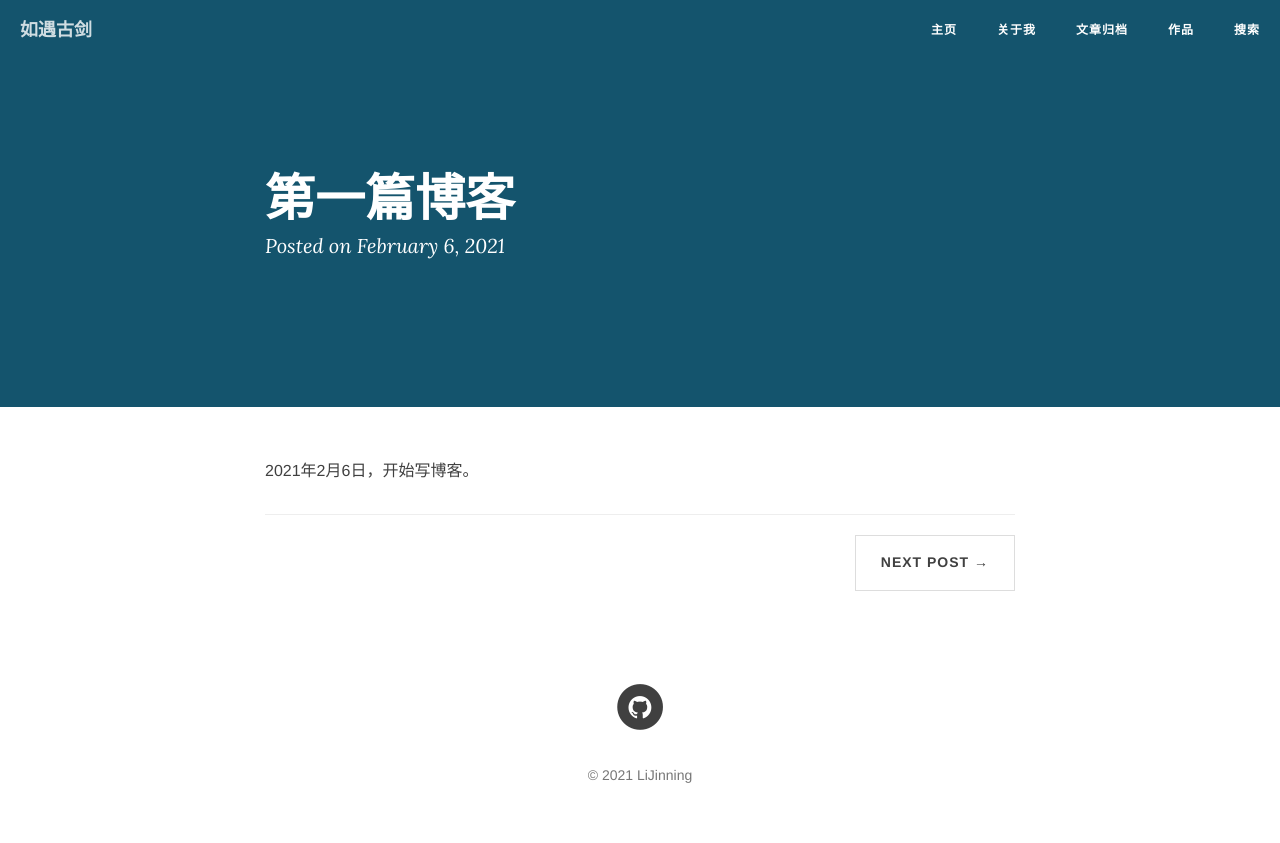
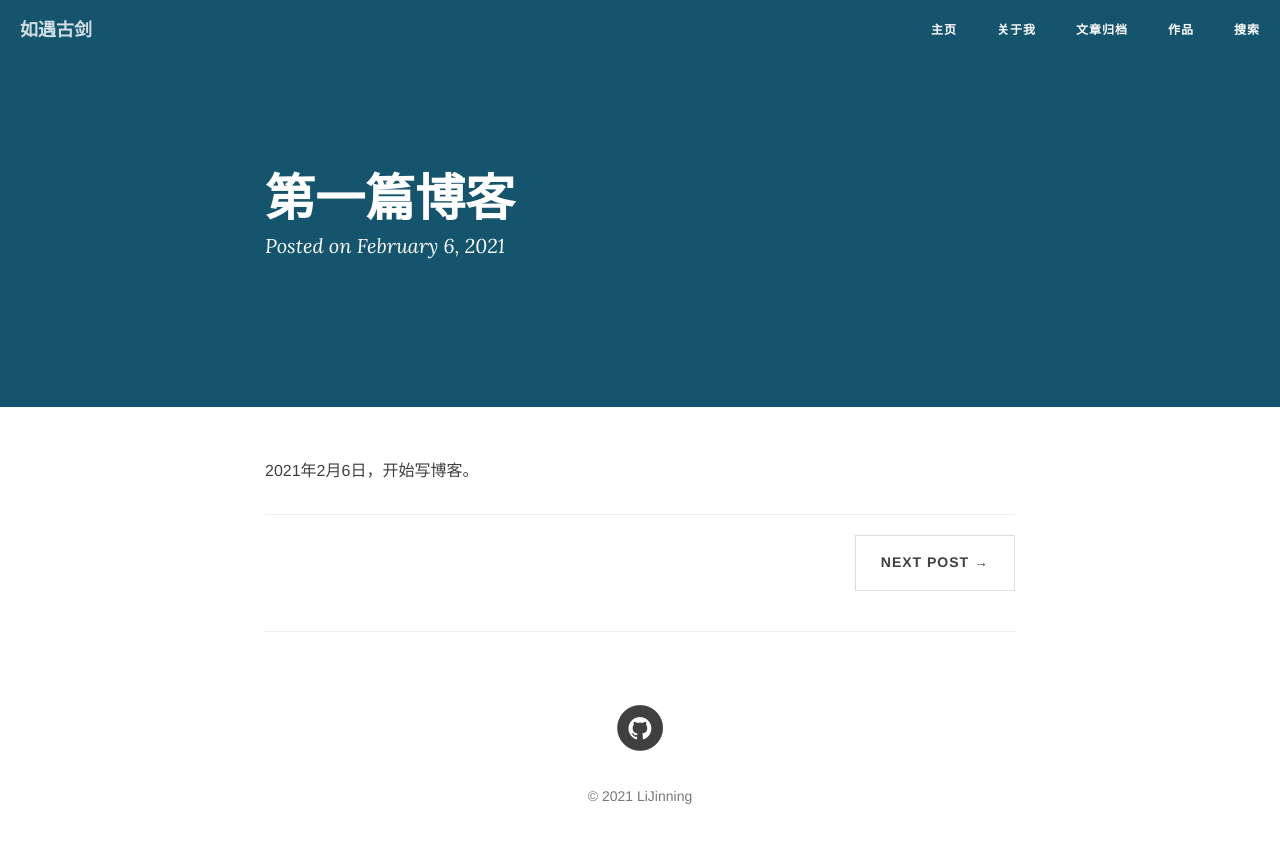
Before and after one commit to L1468999760/L1468999760.github.io, a Jekyll site: the page built from _posts/2015-03-02-how-to-write.md, in a window 1280 px wide. Shown: the top 843 px of the page. Built offline with Jekyll 4.4.1, drawn with Linux system fonts in a browser that asks for light colours; nearby versions of some CDN libraries; comment, search, counter and statistics services are not loaded.

Commit message:
Update post.html

```diff
--- a/_layouts/post.html
+++ b/_layouts/post.html
@@ -55,91 +55,65 @@ layout: default
                     {% endif %}
                 </ul>
 
+                <!-- Duoshuo Share start -->
+                <style>
+                    .ds-share{
+                        text-align: right;
+                    }
+
+                    @media only screen and (max-width: 700px) {
+                        .ds-share {
+
+                        }
+                    }
+                </style>
+
+                <div class="ds-share"
+                    data-thread-key="{{page.id}}" data-title="{{page.title}}"
+                    data-images="{{ site.url }}/{% if page.header-img %}{{ page.header-img }}{% else %}{{ site.header-img }}{% endif %}"
+                    data-content="{{ content | strip_html | truncate:80 }} | Microdust:Azeril's blog"
+                    data-url="{{site.url}}{{page.url}}">
+                    <div class="ds-share-inline">
+                      <ul  class="ds-share-icons-16">
+
+                       <!--  <li data-toggle="ds-share-icons-more"><a class="ds-more" href="#">分享到：</a></li>
+                        <li><a class="ds-wechat flat" href="javascript:void(0);" data-service="wechat">微信</a></li>
+                        <li><a class="ds-weibo flat" href="javascript:void(0);" data-service="weibo">微博</a></li>
+                        <li><a class="ds-douban flat" href="javascript:void(0);" data-service="douban">豆瓣</a></li>
+                       -->
+                      </ul>
+                      <div class="ds-share-icons-more">
+                      </div>
+                    </div>
+                <hr>
+                </div>
+                <!-- Duoshuo Share end-->
+
+
+                <!-- 多说评论框 start -->
+                <div class="comment">
+                    <div class="ds-thread" data-thread-key="{{page.id}}" data-title="{{page.title}}" data-url="{{site.url}}{{page.url}}"></div>
+                </div>
+                <!-- 多说评论框 end -->
+
             </div>
         </div>
     </div>
 </article>
 
-{% if site.disqus_username %}
-                <!-- disqus 评论框 start -->
-                <div class="comment">
-                    <div id="disqus_thread" class="disqus-thread"></div>
-                </div>
-                <!-- disqus 评论框 end -->
-                {% endif %}
-            </div>
-
-    <!-- Side Catalog Container -->
-        {% if page.catalog %}
-            <div class="
-                col-lg-2 col-lg-offset-0
-                visible-lg-block
-                sidebar-container
-                catalog-container">
-                <div class="side-catalog">
-                    <hr class="hidden-sm hidden-xs">
-                    <h5>
-                        <a class="catalog-toggle" href="#">CATALOG</a>
-                    </h5>
-                    <ul class="catalog-body"></ul>
-                </div>
-            </div>
-        {% endif %}
-
-    <!-- Sidebar Container -->
-            <div class="
-                col-lg-8 col-lg-offset-2
-                col-md-10 col-md-offset-1
-                sidebar-container">
-
-                <!-- Featured Tags -->
-                {% if site.featured-tags %}
-                <section>
-                    <hr class="hidden-sm hidden-xs">
-                    <h5><a href="/tags/">FEATURED TAGS</a></h5>
-                    <div class="tags">
-                        {% for tag in site.tags %}
-                            {% if tag[1].size > {{site.featured-condition-size}} %}
-                                <a href="/tags/#{{ tag[0] }}" title="{{ tag[0] }}" rel="{{ tag[1].size }}">
-                                    {{ tag[0] }}
-                                </a>
-                            {% endif %}
-                        {% endfor %}
-                    </div>
-                </section>
-                {% endif %}
-
-                <!-- Friends Blog -->
-                {% if site.friends %}
-                <hr>
-                <h5>FRIENDS</h5>
-                <ul class="list-inline">
-                    {% for friend in site.friends %}
-                        <li><a href="{{friend.href}}">{{friend.title}}</a></li>
-                    {% endfor %}
-                </ul>
-                {% endif %}
-            </div>
-        </div>
-    </div>
-</article>
-
-{% if site.disqus_username %}
 <!-- 多说公共JS代码 start (一个网页只需插入一次) -->
 <script type="text/javascript">
-    /* * * CONFIGURATION VARIABLES * * */
-    var disqus_shortname = "{{site.disqus_username}}";
-    var disqus_identifier = "{{page.id}}";
-    var disqus_url = "{{site.url}}{{page.url}}";
-
+var duoshuoQuery = {short_name:"ruyugujian"};
     (function() {
-        var dsq = document.createElement('script'); dsq.type = 'text/javascript'; dsq.async = true;
-        dsq.src = '//' + disqus_shortname + '.disqus.com/embed.js';
-        (document.getElementsByTagName('head')[0] || document.getElementsByTagName('body')[0]).appendChild(dsq);
+        var ds = document.createElement('script');
+        ds.type = 'text/javascript';ds.async = true;
+        ds.src = (document.location.protocol == 'https:' ? 'https:' : 'http:') + '//ruyugujian.disqus.com/embed.js';
+        ds.charset = 'UTF-8';
+        (document.getElementsByTagName('head')[0]
+         || document.getElementsByTagName('body')[0]).appendChild(ds);
     })();
 </script>
 <!-- 多说公共JS代码 end -->
-{% endif %}
 
 <!-- async load function -->
 <script>
```
